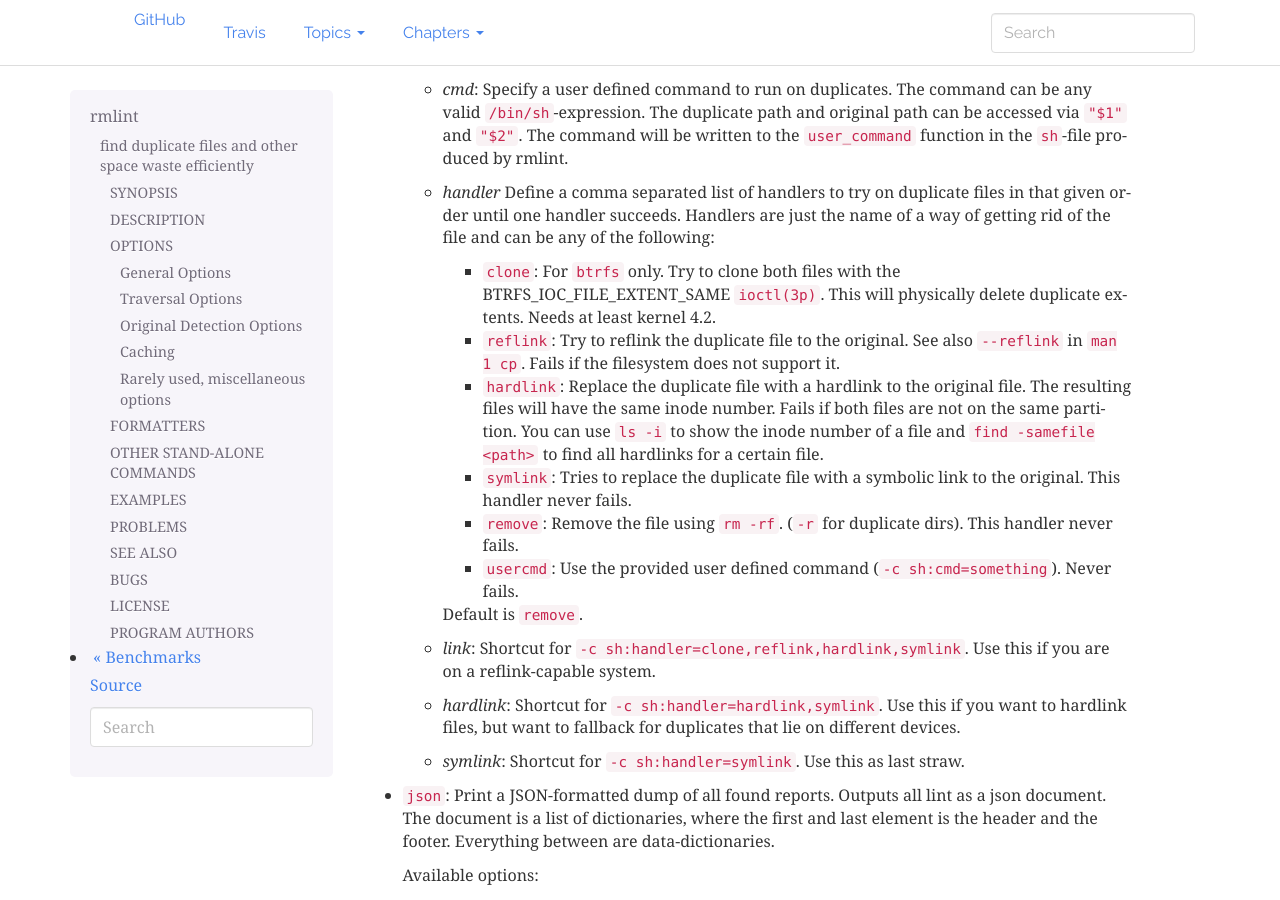
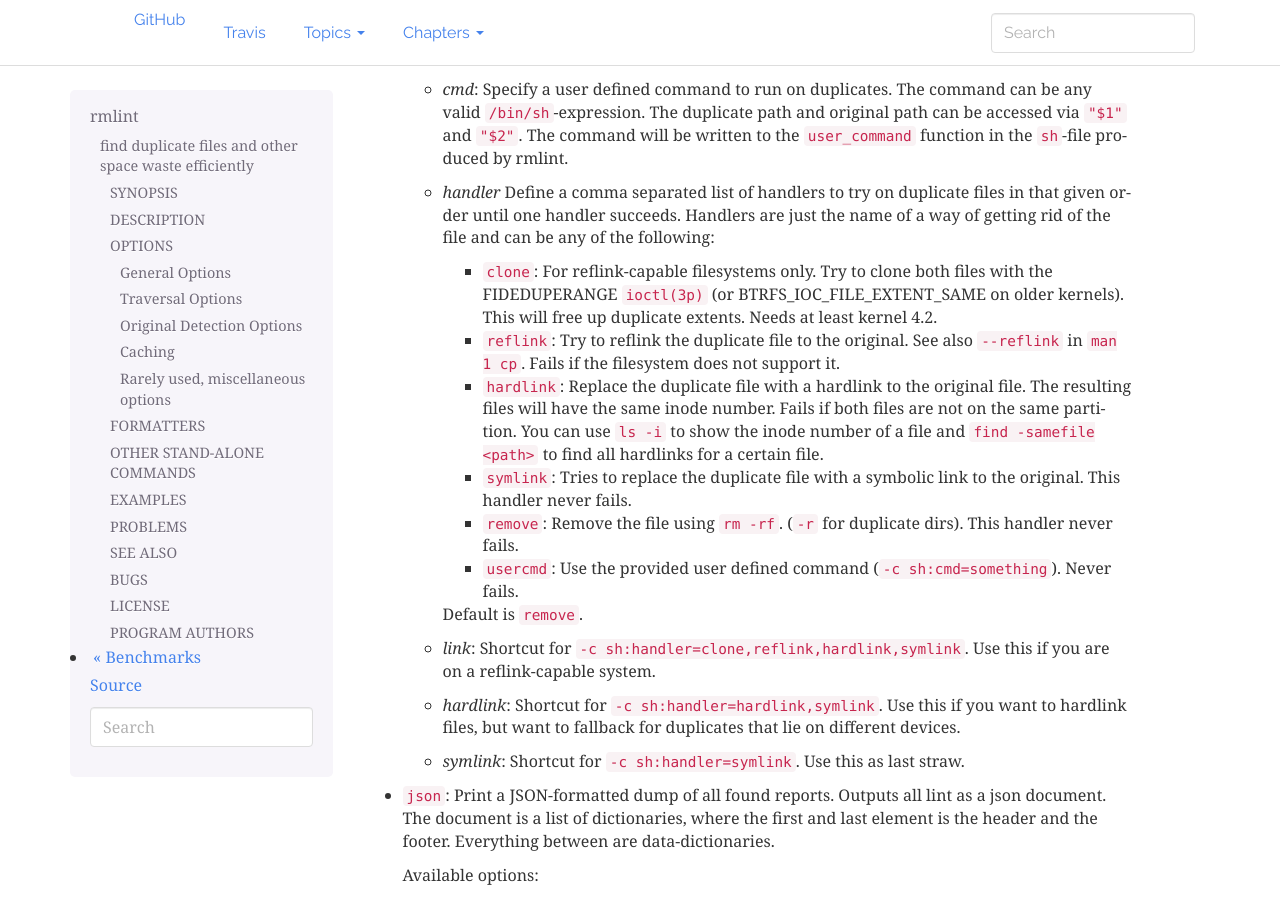
Before and after one commit to sahib/rmlint, a Sphinx documentation site: the page built from docs/rmlint.1.rst, in a window 1280 px wide and 900 px high, scrolled down 11486 px. Built offline with Sphinx 7.4.7, drawn with Linux system fonts in a browser that asks for light colours; some of the changed text lies outside the part shown.

Commit message:
docs: replace references to btrfs with more generic "reflink-capable fs"

```diff
--- a/docs/rmlint.1.rst
+++ b/docs/rmlint.1.rst
@@ -629,9 +629,9 @@
     files in that given order until one handler succeeds. Handlers are just the
     name of a way of getting rid of the file and can be any of the following:
 
-    * ``clone``: For ``btrfs`` only. Try to clone both files with the
-      BTRFS_IOC_FILE_EXTENT_SAME ``ioctl(3p)``. This will physically delete
-      duplicate extents. Needs at least kernel 4.2.
+    * ``clone``: For reflink-capable filesystems only. Try to clone both files with the
+      FIDEDUPERANGE ``ioctl(3p)`` (or BTRFS_IOC_FILE_EXTENT_SAME on older kernels).
+      This will free up duplicate extents. Needs at least kernel 4.2.
     * ``reflink``: Try to reflink the duplicate file to the original. See also
       ``--reflink`` in ``man 1 cp``. Fails if the filesystem does not support
       it.
@@ -842,8 +842,8 @@
 
   ``$ rmlint --perms wx``
 
-* Reflink on btrfs, else try to hardlink duplicates to original. If that does
-  not work, replace duplicate with a symbolic link:
+* Reflink if possible, else hardlink duplicates to original if possible, else replace
+  duplicate with a symbolic link:
 
   ``$ rmlint -c sh:link``
 
--- a/docs/tutorial.rst
+++ b/docs/tutorial.rst
@@ -309,9 +309,9 @@
 
     **Config values:**
 
-    - *clone*: ``btrfs`` only. Try to clone both files with the
-      BTRFS_IOC_FILE_EXTENT_SAME ``ioctl(3p)``. This will physically delete
-      duplicate extents. Needs at least kernel 4.2.
+    - *clone*: reflink-capable filesystems only. Try to clone both files with the
+      FIDEDUPERANGE ``ioctl(3p)`` (or BTRFS_IOC_FILE_EXTENT_SAME on older kernels).
+      This will free up duplicate extents. Needs at least kernel 4.2.
     - *reflink*: Try to reflink the duplicate file to the original. See also
       ``--reflink`` in ``man 1 cp``. Fails if the filesystem does not support
       it.
```
